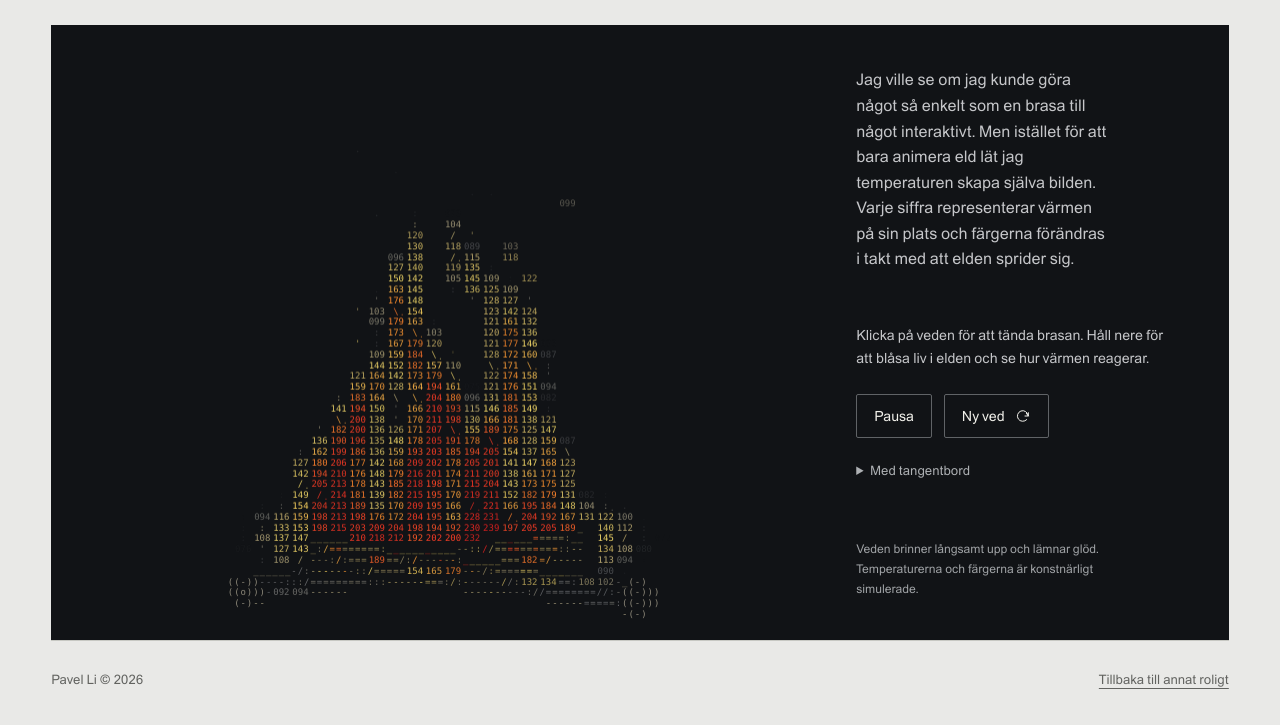
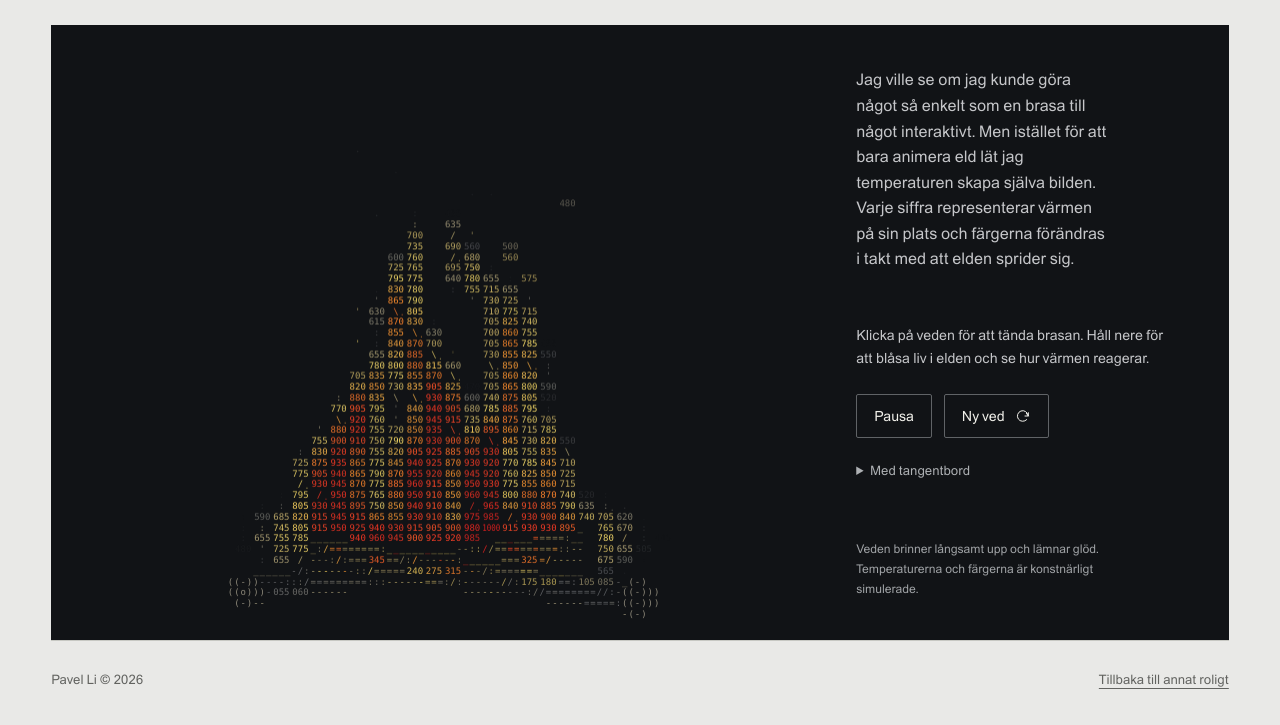
Before and after one commit to Qunius/qunius.github.io, a plain HTML site: page digital-fun.html in a window 1280 px wide. Shown: the part 494-1219 px from the top of the page. Drawn offline with Linux system fonts and the light colour scheme.

Commit message:
Keep live fire visuals and calibrate printed Celsius estimates
Preserve the published palette, animation, sparks and interactions. Only map numeric readouts to plausible flame, wood, ember and spark ranges, fitting four-digit values within the existing grid.

```diff
--- a/assets/digital-fun/temperature-fire.js
+++ b/assets/digital-fun/temperature-fire.js
@@ -276,7 +276,7 @@
               + pulse * 16 + Math.min(80, this.extraHeatAt(mark.nx, mark.ny)), 55, 240));
             ctx.fillStyle = this.colors[temperature];
             ctx.globalAlpha = emberAlpha;
-            const glyph = mark.numeric ? String(temperature).padStart(3, '0')
+            const glyph = mark.numeric ? String(this.celsiusReading(temperature, 'ember')).padStart(3, '0')
               : mark.seed < 0.24 ? '*' : mark.seed < 0.63 ? ':' : '.';
             ctx.fillText(glyph, mark.x, mark.y);
             continue;
@@ -295,7 +295,7 @@
           ctx.globalAlpha = (mark.cap || mark.edge ? 0.90 : 0.66 + glow * 0.30) * bodyAlpha;
           const glyph = !mark.edge && !mark.cap && char > 0.35 + mark.seed * 0.30
             ? ['#', ':', '%'][Math.floor(mark.seed * 3)] : mark.mark;
-          ctx.fillText(mark.numeric ? String(temperature).padStart(3, '0') : glyph, mark.x, mark.y);
+          ctx.fillText(mark.numeric ? String(this.celsiusReading(temperature, 'wood')).padStart(3, '0') : glyph, mark.x, mark.y);
         }
       }
 
@@ -505,6 +505,29 @@
         return heat * Math.exp(-Math.pow((y - 0.025) / 0.20, 2) * 1.5);
       }
 
+      celsiusReading(visualTemperature, material = 'flame') {
+        // Calibrate only the printed estimates. The original live field, palette,
+        // motion and interactions remain independent of these Celsius labels.
+        // Representative flame range: NBSIR 80-2054 vol. I, table 6-8.
+        const heat = clamp((visualTemperature - 55) / 185, 0, 1);
+        const boost = 1 - Math.exp(-Math.max(0, visualTemperature - 240) / 160);
+        let reading, maximum;
+        if (material === 'wood') {
+          reading = 20 + Math.max(0, visualTemperature - 80) * 3;
+          maximum = 800;
+        } else if (material === 'ember') {
+          reading = 20 + 720 * Math.pow(heat, 0.35);
+          maximum = 800;
+        } else if (material === 'spark') {
+          reading = 20 + 880 * Math.pow(heat, 0.45) + 100 * boost;
+          maximum = 1000;
+        } else {
+          reading = 20 + 980 * Math.pow(heat, 0.35) + 150 * boost;
+          maximum = 1150;
+        }
+        return Math.round(clamp(reading, 20, maximum) / 5) * 5;
+      }
+
       temperatureAt(x, y, t) {
         const heat = this.heatAt(x, y, t);
         const normal = 55 + Math.pow(heat, 0.64) * 185;
@@ -566,7 +589,7 @@
             : lerp(cell.temperature, target, response);
           const temperature = Math.round(cell.temperature);
           if (temperature < 72) continue;
-          // Color is chosen from the actual displayed integer, never a separate random value.
+          // Keep the live palette; calibrate only the printed Celsius estimate.
           ctx.fillStyle = this.colors[temperature];
           ctx.globalAlpha = smooth(69, 112, cell.temperature) * (0.86 + cell.seed * 0.14);
           const edge = 1 - smooth(87, 132, temperature);
@@ -582,7 +605,9 @@
               ctx.fillText('.', cell.x + this.cellW * 0.34, cell.y + this.cellH * 0.17);
             }
           } else {
-            ctx.fillText(String(temperature).padStart(3, '0'), cell.x, cell.y);
+            const label = String(this.celsiusReading(temperature)).padStart(3, '0');
+            if (label.length > 3) ctx.fillText(label, cell.x, cell.y, this.cellW * 0.95);
+            else ctx.fillText(label, cell.x, cell.y);
           }
         }
         this.drawSparks();
@@ -625,10 +650,12 @@
           occupied.add(cellKey);
           ctx.globalAlpha = alpha * 0.78;
           ctx.fillStyle = this.colors[temperature];
-          const mark = seed > 0.83 ? String(temperature).padStart(3, '0')
+          const mark = seed > 0.83 ? String(this.celsiusReading(temperature, 'spark')).padStart(3, '0')
             : age < 0.38 ? '*' : age < 0.69 ? "'" : '.';
-          ctx.fillText(mark, left + (col + 0.5) * this.cellW,
-            this.baseY - row * this.cellH);
+          const px = left + (col + 0.5) * this.cellW;
+          const py = this.baseY - row * this.cellH;
+          if (mark.length > 3) ctx.fillText(mark, px, py, this.cellW * 0.95);
+          else ctx.fillText(mark, px, py);
         }
       }
 
--- a/digital-fun.html
+++ b/digital-fun.html
@@ -12,7 +12,7 @@
   <link rel="preload" href="/fonts/ABCArealVariable.woff2" as="font" type="font/woff2" crossorigin>
   <link rel="stylesheet" href="/fonts/abc-areal.css">
   <link rel="stylesheet" href="/assets/digital-fun/digital-fun.css?v=project-headings-20261015">
-  <script src="/assets/digital-fun/temperature-fire.js" defer></script>
+  <script src="/assets/digital-fun/temperature-fire.js?v=live-celsius-20261018" defer></script>
   <script src="/assets/digital-fun/digital-fun.js" defer></script>
 </head>
 <body>
```
Also changed, not shown: tests/temperature-fire.test.mjs (added, +33 -0 lines).
